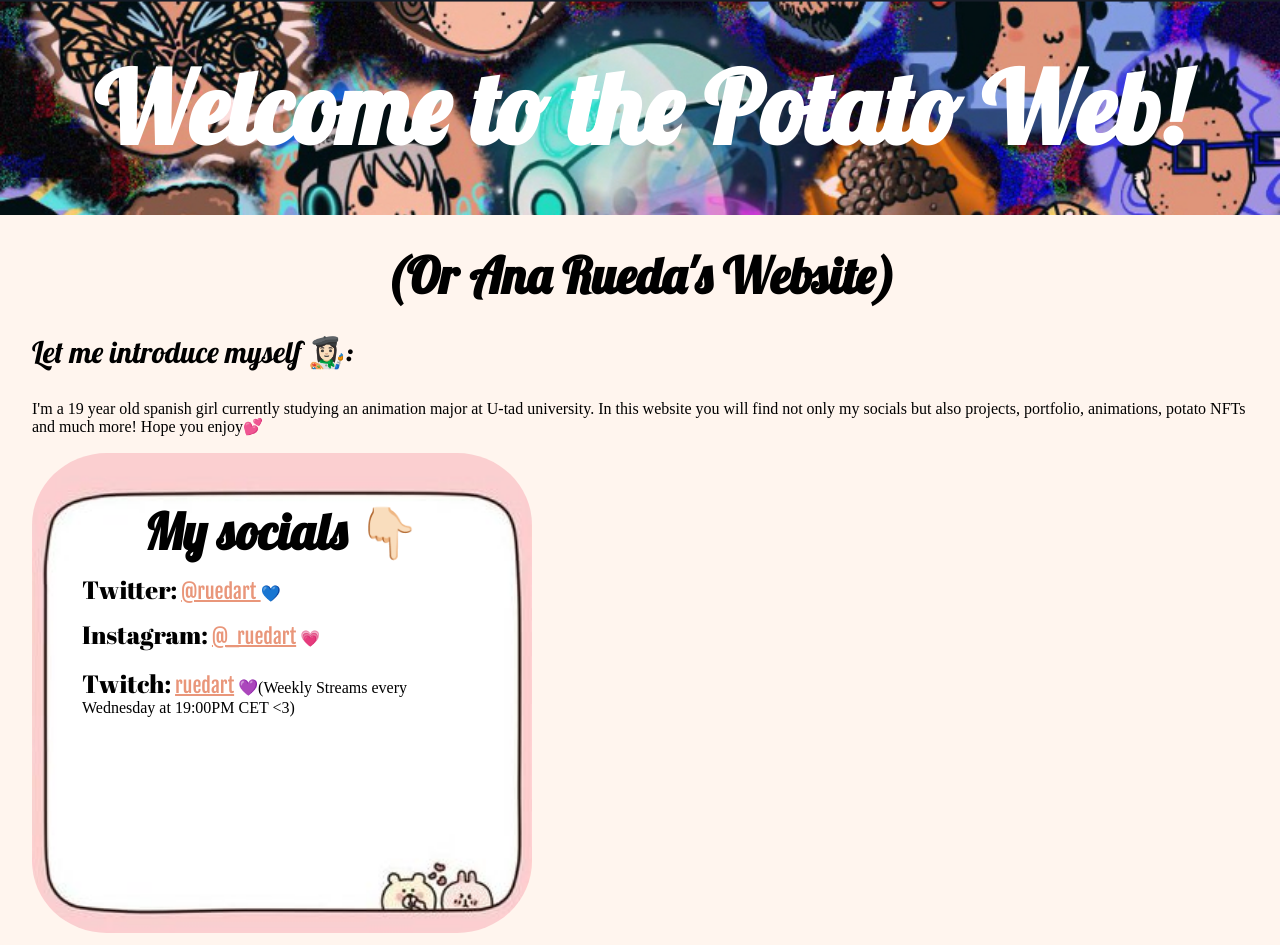
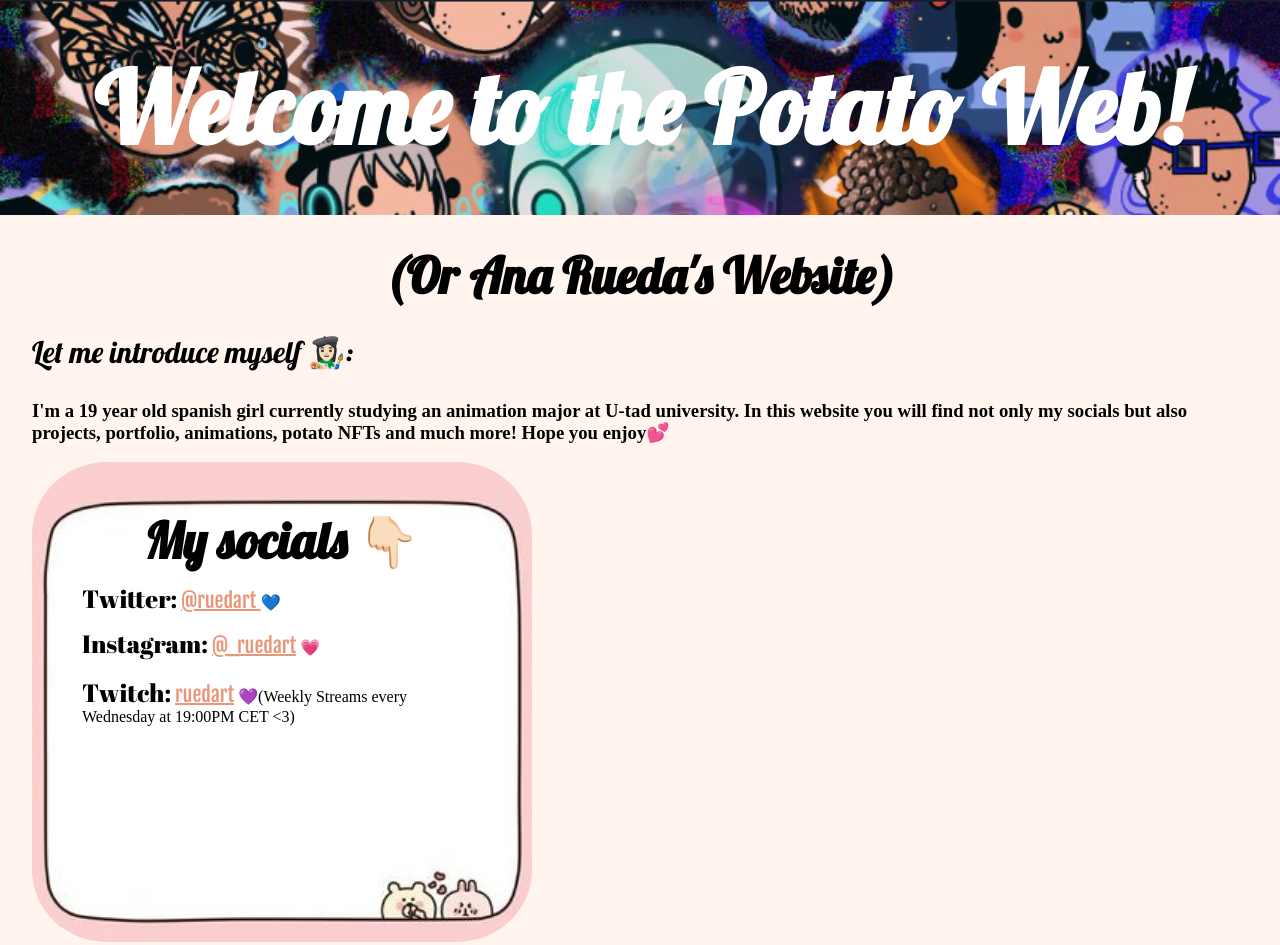
Before and after one commit to anaruedalastra/anarueda.art, a website: page index.html in a window 1280 px wide. Shown: the top 945 px of the page. Drawn offline with nearby package versions, Linux system fonts and the light colour scheme.

Commit message:
Update index.html

```diff
--- a/index.html
+++ b/index.html
@@ -313,10 +313,10 @@
 		</div>
 		<h2 class="cool-fontmedium">(Or Ana Rueda's Website)</h2>
 		<p class="ana-usa-google-challenge">
-			<span class="cool-fontsmall">Let me introduce myself 👩🏻‍🎨:</span> <p>I'm a 19
+			<span class="cool-fontsmall">Let me introduce myself 👩🏻‍🎨:</span> <h3>I'm a 19
 			year old spanish girl currently studying an animation major at U-tad university. In this
 			website you will find not only my socials but also projects,
-			portfolio, animations, potato NFTs and much more! Hope you enjoy💕</p>
+			portfolio, animations, potato NFTs and much more! Hope you enjoy💕</h3>
 
 
 		<div class="cute-header">
```
